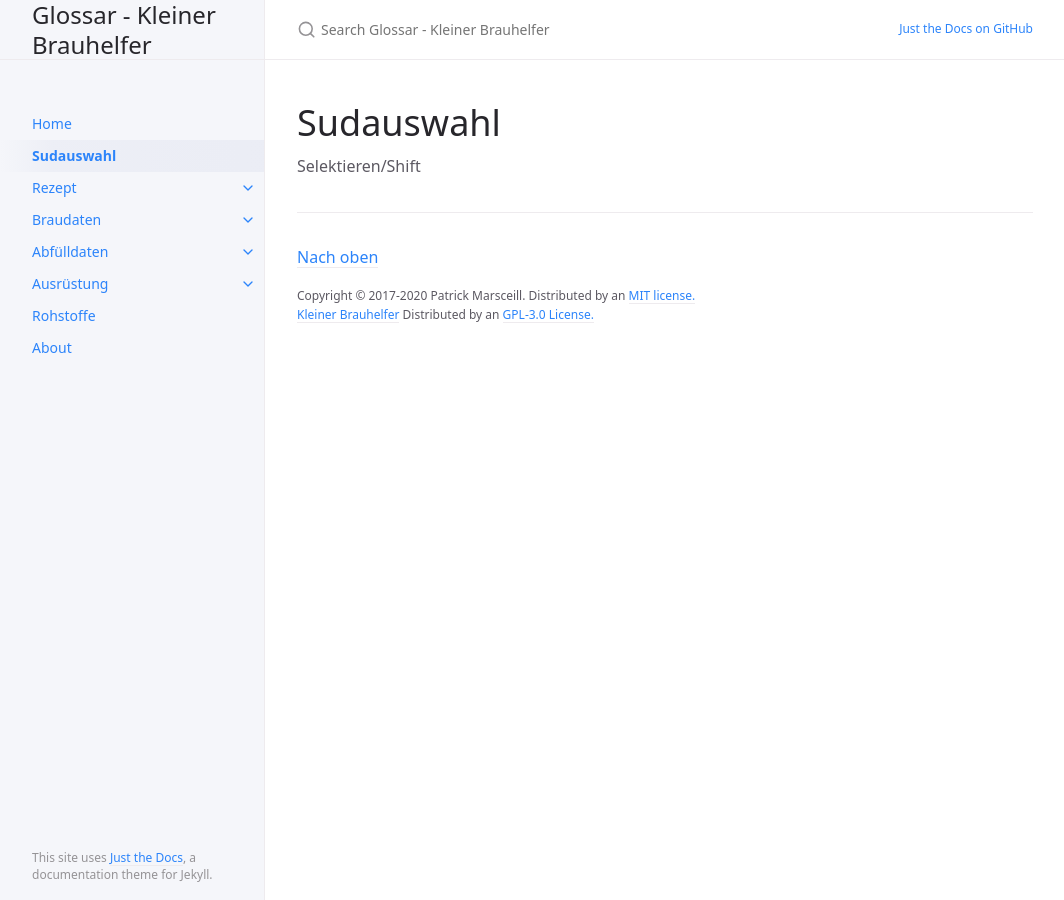
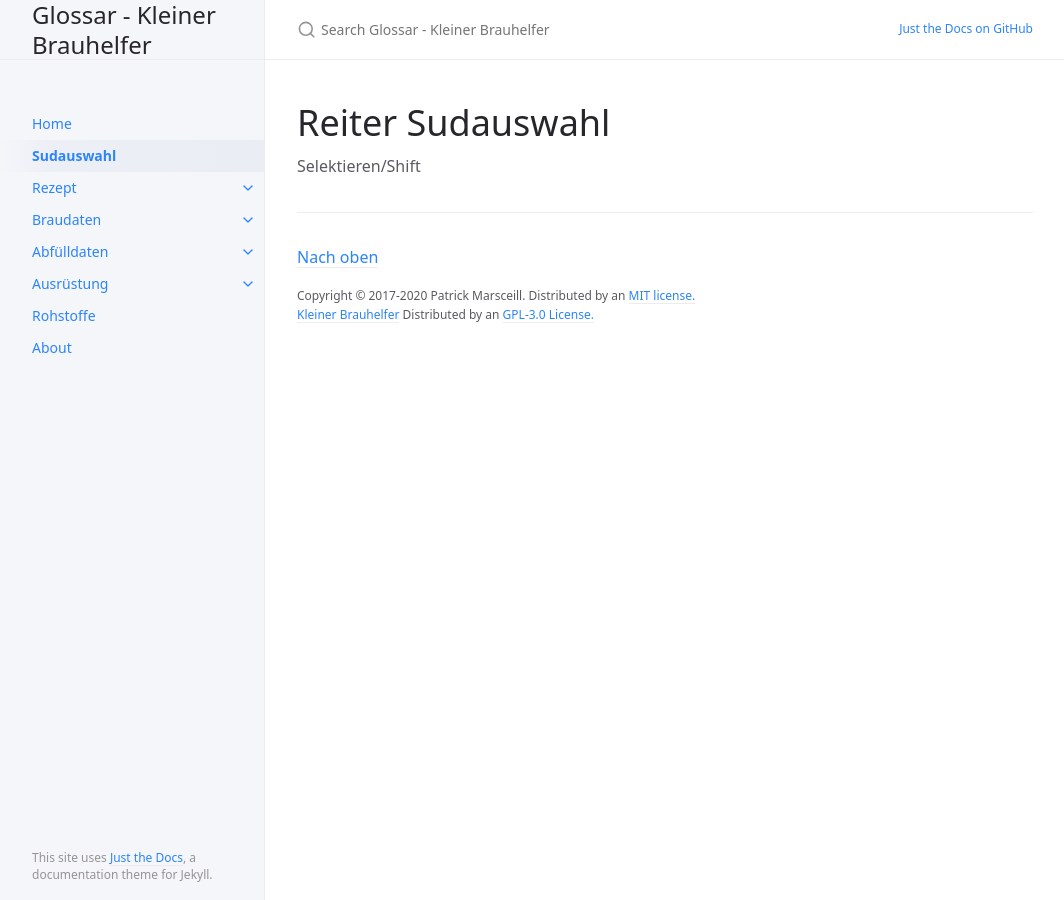
Before and after one commit to IsometricXH/kbh-glossar, a Jekyll site: the page built from docs/1-sudauswahl/0-sudauswahl.md, in a window 1280 px wide. Shown: the whole page, without its empty margins (107-1171 px from the left). Built offline with Jekyll 4.4.1, drawn with Linux system fonts in a browser that asks for light colours.

Commit message:
Update 0-sudauswahl.md

```diff
--- a/docs/1-sudauswahl/0-sudauswahl.md
+++ b/docs/1-sudauswahl/0-sudauswahl.md
@@ -5,6 +5,6 @@ permalink: /Sudauswahl/
 nav_order: 1
 ---
 
-#  Sudauswahl
+# Reiter Sudauswahl
 
 Selektieren/Shift
```
